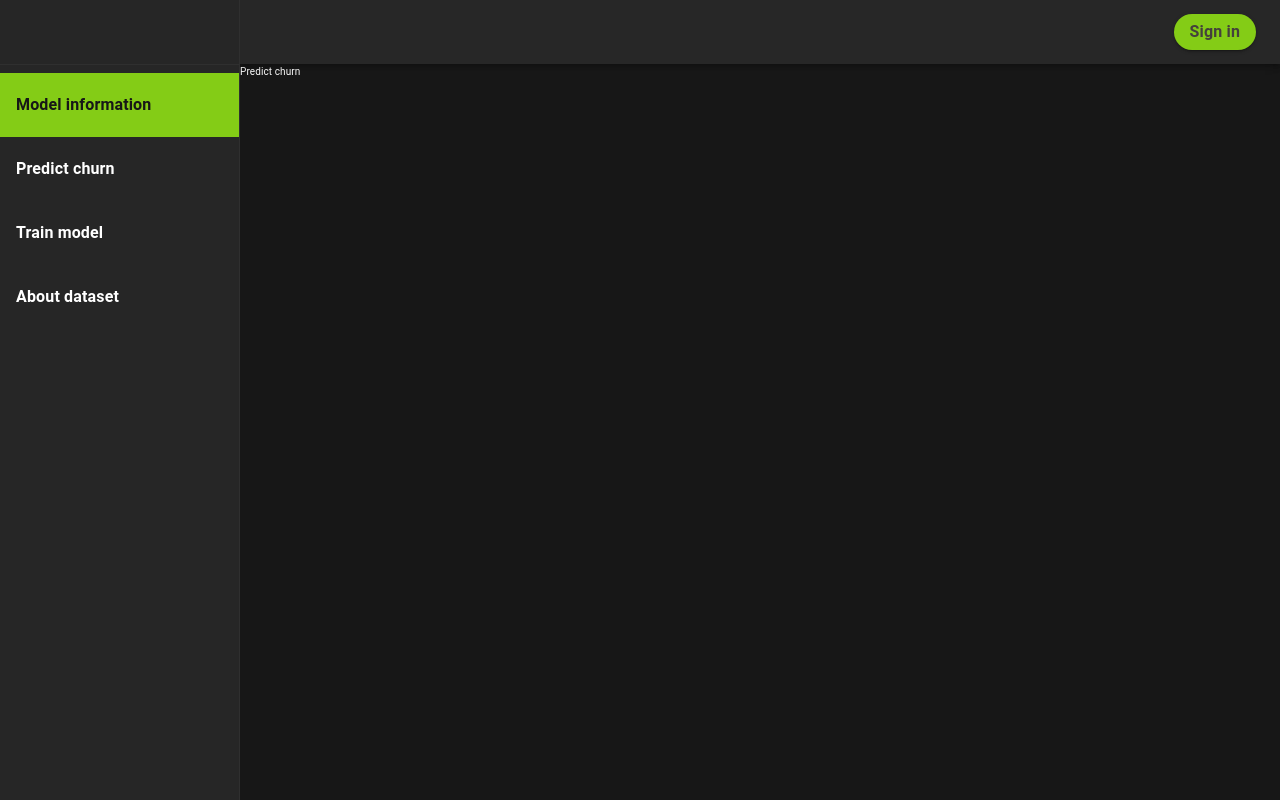
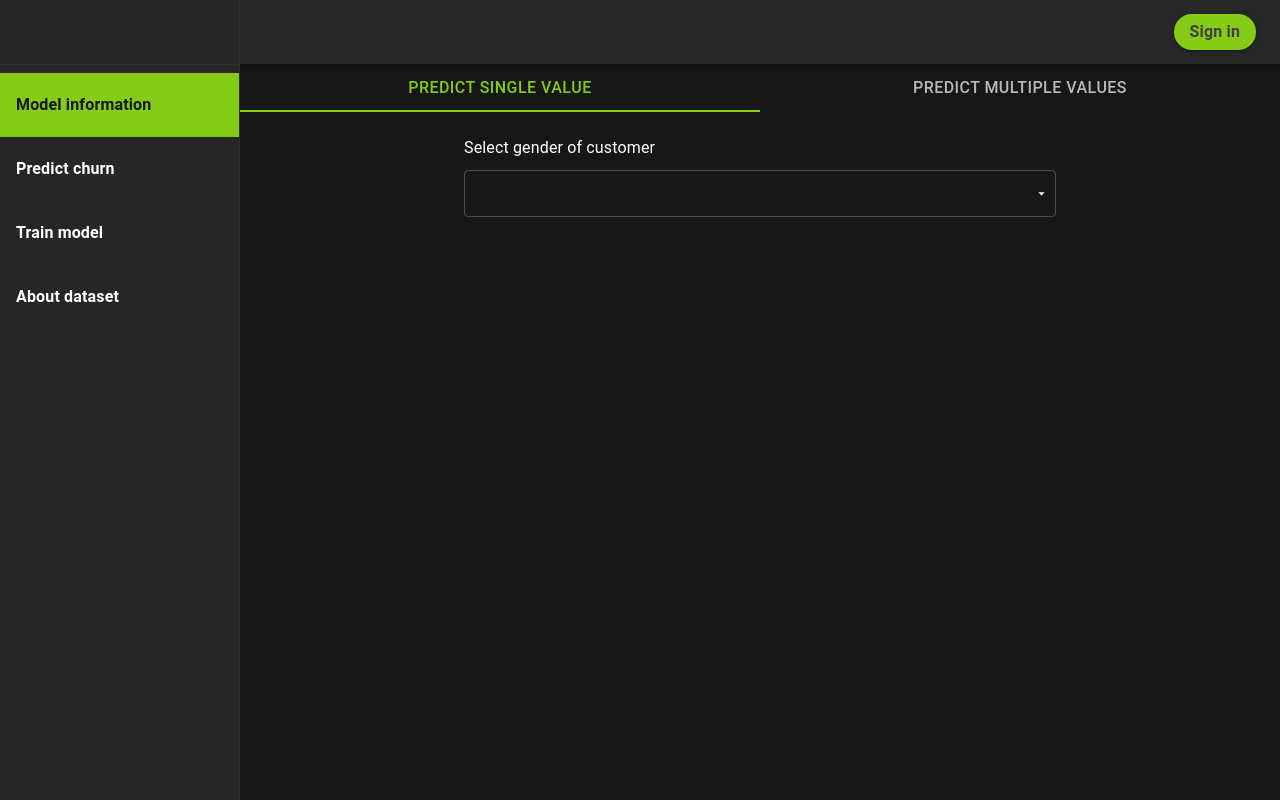
Before and after one commit to Harshal2742/churn-prediction-ui, a Next.js app: page /predict in a window 1280 px wide. Built offline with nearby package versions, Linux system fonts and the light colour scheme.

Commit message:
Woring on predict single value form

```diff
--- a/package.json
+++ b/package.json
@@ -12,11 +12,13 @@
     "@emotion/cache": "^11.11.0",
     "@emotion/react": "^11.11.3",
     "@emotion/styled": "^11.11.0",
+    "@mui/lab": "^5.0.0-alpha.157",
     "@mui/material": "^5.15.1",
     "@mui/material-nextjs": "^5.15.0",
     "next": "14.0.3",
     "react": "^18",
-    "react-dom": "^18"
+    "react-dom": "^18",
+    "react-hook-form": "^7.49.2"
   },
   "devDependencies": {
     "@types/node": "^20",
--- a/src/app/predict/page.tsx
+++ b/src/app/predict/page.tsx
@@ -1,7 +1,42 @@
-import { Typography } from '@mui/material';
+'use client';
+
+import { Tabs, Tab } from '@mui/material';
+import { useState } from 'react';
+import { TabContext, TabPanel } from '@mui/lab';
+import PredictSingleValue from '../../components/predict/PredictSingleValue';
 
 const PredictChurn = () => {
-	return <Typography>{'Predict churn'}</Typography>;
+	const [activeTab, setActiveTab] = useState(0);
+
+	return (
+		<TabContext value={activeTab.toString()}>
+			<Tabs
+				value={activeTab}
+				onChange={(_, value) => setActiveTab(value)}
+				sx={{
+					justifyContent: 'space-around',
+					width: '100%',
+				}}
+			>
+				<Tab
+					value={0}
+					label="Predict Single Value"
+					sx={{ fontSize: '1.6rem', minWidth: '50%' }}
+				/>
+				<Tab
+					value={1}
+					label="Predict Multiple Values"
+					sx={{ fontSize: '1.6rem', minWidth: '50%' }}
+				/>
+			</Tabs>
+			<TabPanel value={'0'}>
+				<PredictSingleValue />
+			</TabPanel>
+			<TabPanel value={'1'}>
+				<PredictSingleValue />
+			</TabPanel>
+		</TabContext>
+	);
 };
 
 export default PredictChurn;
--- a/src/components/ThemeRegistry/EmotionCache.tsx
+++ b/src/components/ThemeRegistry/EmotionCache.tsx
@@ -3,7 +3,10 @@ import * as React from 'react';
 import createCache from '@emotion/cache';
 import { useServerInsertedHTML } from 'next/navigation';
 import { CacheProvider as DefaultCacheProvider } from '@emotion/react';
-import type { EmotionCache, Options as OptionsOfCreateCache } from '@emotion/cache';
+import type {
+	EmotionCache,
+	Options as OptionsOfCreateCache,
+} from '@emotion/cache';
 
 export type NextAppDirEmotionCacheProviderProps = {
 	/** This is the options passed to createCache() from 'import createCache from "@emotion/cache"' */
@@ -17,11 +20,13 @@ export type NextAppDirEmotionCacheProviderProps = {
 };
 
 // Adapted from https://github.com/garronej/tss-react/blob/main/src/next/appDir.tsx
-export default function NextAppDirEmotionCacheProvider(props: NextAppDirEmotionCacheProviderProps) {
+export default function NextAppDirEmotionCacheProvider(
+	props: NextAppDirEmotionCacheProviderProps
+) {
 	const { options, CacheProvider = DefaultCacheProvider, children } = props;
 
 	const [registry] = React.useState(() => {
-    const cache = createCache(options);
+		const cache = createCache({ ...options, key: 'css', prepend: true });
 		cache.compat = true;
 		const prevInsert = cache.insert;
 		let inserted: { name: string; isGlobal: boolean }[] = [];
--- /dev/null
+++ b/src/components/predict/PredictSingleValue.tsx
@@ -0,0 +1,76 @@
+import { FormControl, Grid, MenuItem, Select, Typography } from '@mui/material';
+import styles from './styles/predictsinglevalue.module.css';
+import { useForm, UseFormRegisterReturn } from 'react-hook-form';
+
+const defaultValues = {
+	gender: 'Male',
+	senior_citizen: 'No',
+	partner: 'No',
+	dependents: 'No',
+	tenure: 0,
+	phone_service: 'No',
+	multiple_lines: 'No phone service',
+	internet_service: 'DSL',
+	online_security: 'Yes',
+	online_backup: 'Yes',
+	device_protection: 'Yes',
+	tech_support: 'Yes',
+	streaming_tv: 'Yes',
+	streaming_movies: 'Yes',
+	contract: 'One year',
+	paperless_billing: 'No',
+	payment_method: 'Electronic check',
+	monthly_charges: 0,
+	total_charges: 0,
+};
+
+type DropDownProps = {
+	title: string;
+	options: string[];
+	register: UseFormRegisterReturn<keyof typeof defaultValues>;
+};
+
+const DropDown = ({ title, options, register }: DropDownProps) => {
+	console.log(register.name);
+	return (
+		<FormControl>
+			<Typography className={styles.inputLabel}>{title}</Typography>
+			<Select className={styles.inputField} {...register}>
+				{options.map((option, index) => (
+					<MenuItem
+						key={index}
+						className={styles.dropdownListItem}
+						value={title}
+					>
+						{option}
+					</MenuItem>
+				))}
+			</Select>
+		</FormControl>
+	);
+};
+
+const PredictSingleValue = () => {
+	const { register } = useForm({
+		defaultValues,
+	});
+
+	return (
+		<Grid
+			sx={{
+				display: 'flex',
+				flexDirection: 'column',
+				justifyContent: 'center',
+				marginX: '20rem',
+			}}
+		>
+			<DropDown
+				title={'Select gender of customer'}
+				options={['Male', 'Female']}
+				register={{ ...register('gender') }}
+			/>
+		</Grid>
+	);
+};
+
+export default PredictSingleValue;
--- /dev/null
+++ b/src/components/predict/styles/predictsinglevalue.module.css
@@ -0,0 +1,14 @@
+
+
+.inputLabel {
+  font-size: 1.6rem;
+  margin-bottom: 1rem;
+}
+
+.dropdownListItem {
+  font-size: 1.6rem;
+}
+
+.inputField {
+  flex: 1;
+}
```
Also changed, not shown: src/app/about-dataset/page.tsx (added, +11 -0 lines), src/app/model-information/page.tsx (added, +11 -0 lines), src/app/train/page.tsx (added, +11 -0 lines), 1 other file (tests, documents, lock files or other folders). Lines whose indentation alone changed are shown as unchanged.
